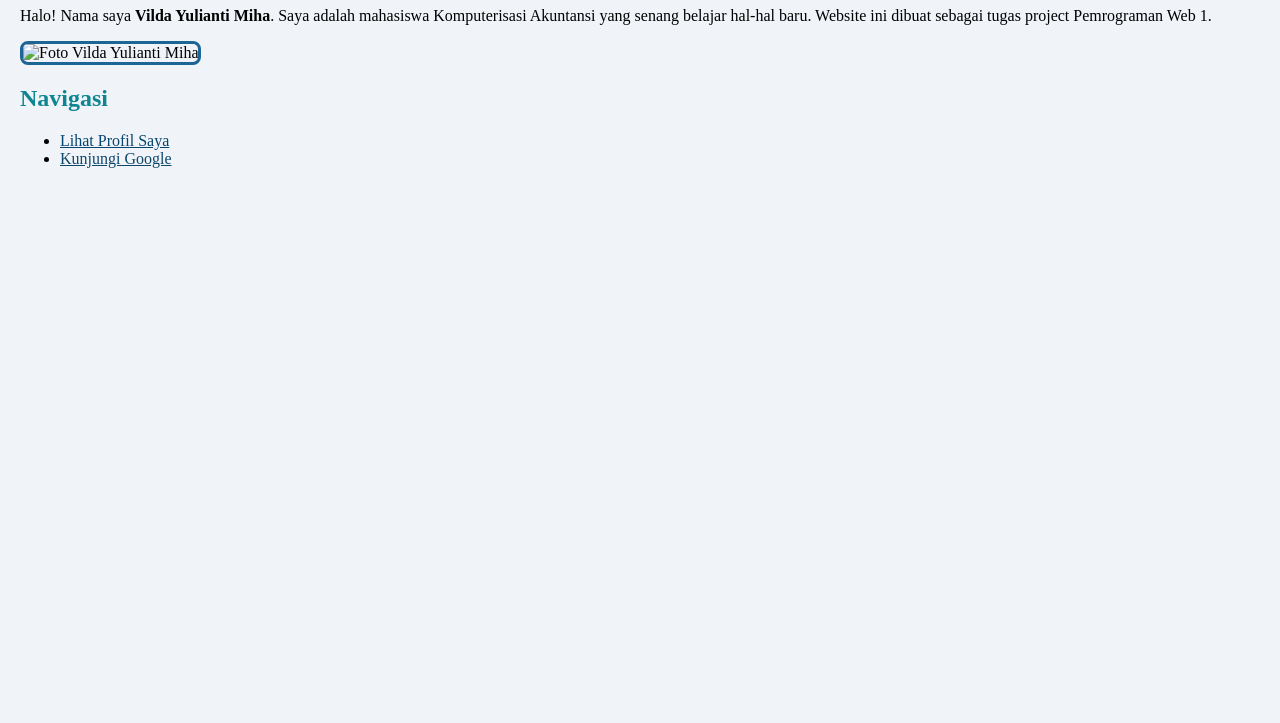
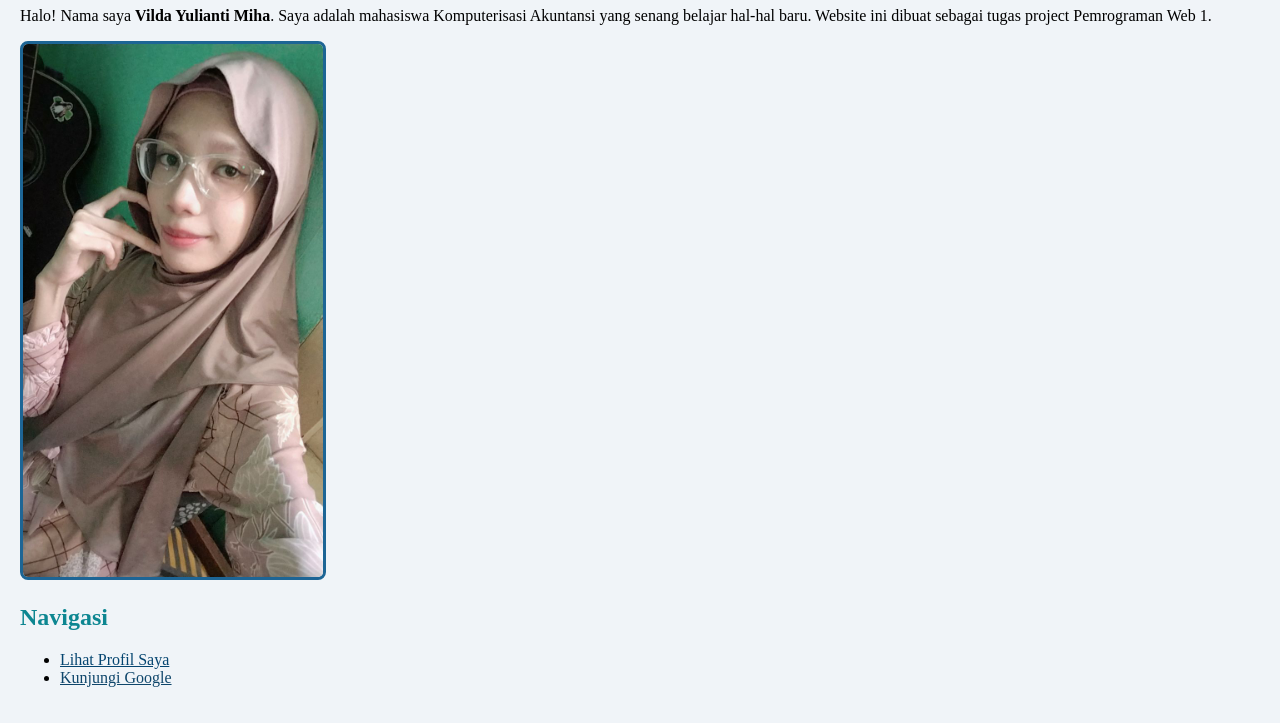
Before and after one commit to velisya99/pengenalan-diri, a plain HTML site: page index.html in a window 1280 px wide. Shown: the part 93-816 px from the top of the page. Drawn offline with Linux system fonts and the light colour scheme.

Commit message:
Fix image source path in index.html

```diff
--- a/index.html
+++ b/index.html
@@ -9,7 +9,7 @@
 
   <p>Halo! Nama saya <strong>Vilda Yulianti Miha</strong>. Saya adalah mahasiswa Komputerisasi Akuntansi yang senang belajar hal-hal baru. Website ini dibuat sebagai tugas project Pemrograman Web 1.</p>
 
-  <img src="gambar/foto.jpeg" width="300" alt="Foto Vilda Yulianti Miha" style="border-radius: 8px; border: 3px solid rgb(29, 101, 149);">
+  <img src="foto.jpeg" width="300" alt="Foto Vilda Yulianti Miha" style="border-radius: 8px; border: 3px solid rgb(29, 101, 149);">
 
   <h2 style="color: rgb(13, 134, 145);">Navigasi</h2>
   <ul>
```
